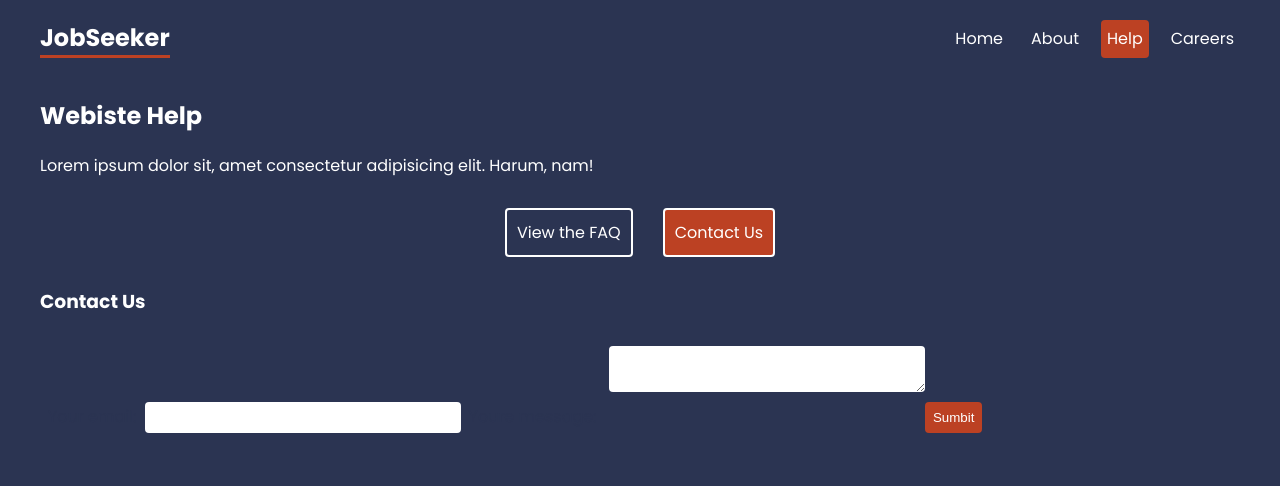
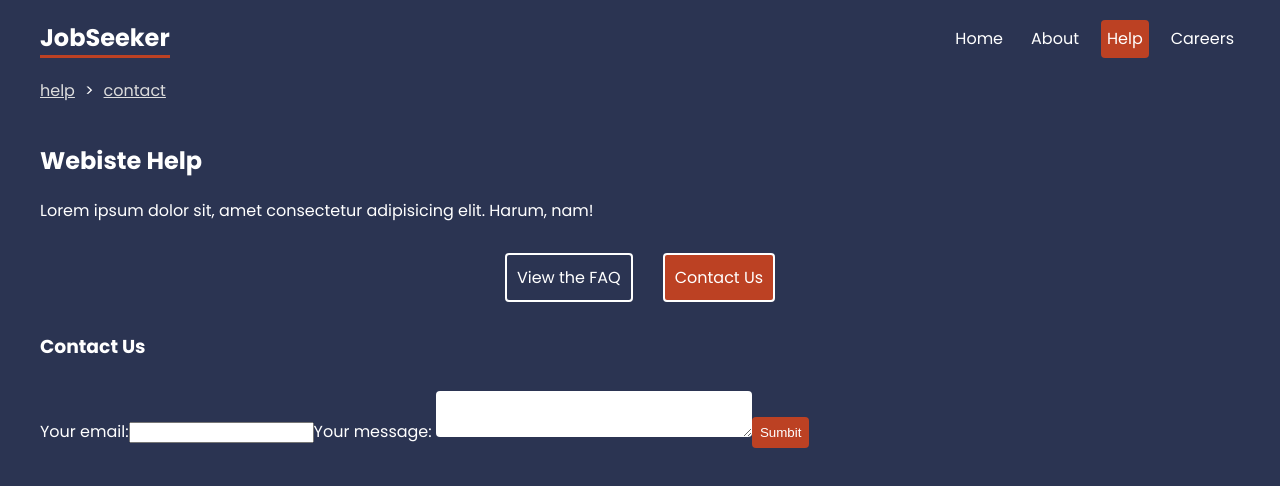
Before and after one commit to abdullah-rizwan1/JobSeeker, a React (Create React App) app: page /help/contact in a window 1280 px wide. Shown: the top 486 px of the page. Built offline with nearby package versions, Linux system fonts and the light colour scheme.

Commit message:
Added react forms

```diff
--- a/src/App.js
+++ b/src/App.js
@@ -6,7 +6,7 @@
 } from 'react-router-dom'
 import Home from './pages/Home'
 import About from './pages/About'
-import { Contact } from './pages/help/Contact'
+import { Contact, contactAction } from './pages/help/Contact'
 import { Faq } from './pages/help/Faq'
 //Layouts
 import RootLayout from './layouts/RootLayout'
@@ -26,7 +26,7 @@
       <Route path="about" element={<About />} />
       <Route path="help" element={<HelpLayout />}>
         <Route path="faq" element={<Faq />} />
-        <Route path="contact" element={<Contact />} />
+        <Route path="contact" element={<Contact />} action={contactAction} />
       </Route>
       <Route
         path="careers"
--- /dev/null
+++ b/src/components/Breadcrumbs.jsx
@@ -0,0 +1,21 @@
+import {useLocation, Link} from 'react-router-dom'
+
+export const Breadcrumbs = () => {
+
+  const location = useLocation()
+  let currentLink = ''
+  const crumbs = location.pathname.split('/').filter(crumb => crumb !== '').map(crumb => {
+    currentLink += `/${crumb}`
+
+    return (
+        <div className="crumb" key={crumb}>
+            <Link to={currentLink}>{crumb}</Link>
+        </div>
+    )
+  })
+    return (
+        <div className="breadcrumbs">
+            {crumbs}
+        </div>
+  )
+}
--- a/src/index.css
+++ b/src/index.css
@@ -96,13 +96,16 @@
   margin-top: 30px;
 }
 
-form input, form label span, form textarea {
-  margin-bottom: 30px;
+form input span, form textarea {
   padding: 8px;
   border-radius: 4px;
   border: 0;
   width: 300px;
-  color: var(--secondary);
+  color: #2b3452;
+}
+
+form label {
+  color: #ddd;
 }
 
 form label span {
@@ -139,3 +142,27 @@
   border-radius: 4px;
   margin: 20px 0;
 }
+
+.breadcrumbs {
+  max-width: 1200px;
+  margin: 20px auto;
+}
+
+
+.breadcrumbs > * {
+  display: inline-block;
+  margin-right: 10px;
+}
+
+.breadcrumbs .crumb:after {
+  content: '>';
+  margin-left: 10px;
+}
+
+.breadcrumbs .crumb:last-child:after {
+  display: none;
+}
+
+.breadcrumbs .crumb a {
+  color: #ddd;
+}
--- a/src/layouts/RootLayout.jsx
+++ b/src/layouts/RootLayout.jsx
@@ -1,4 +1,5 @@
 import { NavLink, Outlet } from "react-router-dom"
+import { Breadcrumbs } from "../components/Breadcrumbs"
 
 const RootLayout = () => {
   return (
@@ -11,6 +12,7 @@
                 <NavLink to='help'>Help</NavLink>
                 <NavLink to='careers'>Careers</NavLink>
             </nav>
+            <Breadcrumbs />
         </header>
         <main>
             <Outlet />
--- a/src/pages/help/Contact.jsx
+++ b/src/pages/help/Contact.jsx
@@ -1,18 +1,39 @@
+import { Form, redirect, useActionData } from "react-router-dom"
+
 export const Contact = () => {
+    const data = useActionData()
     return (
         <div className="contact">
             <h3>Contact Us</h3>
-            <form action="">
+            <Form method='post' action="/help/contact">
                 <label>
                     <span>Your email:</span>
                     <input type="email" name='email' rquired />
                 </label>
                 <label>
-                    <span>Youre message: </span>
+                    <span>Your message: </span>
                     <textarea name="message" required></textarea>
                 </label>
-                <button>Sumbit</button>
-            </form>
+
+                <button className="submit">Sumbit</button>
+                {data && data.error && <p>{data.error}</p>}
+            </Form>
         </div>
     )
 }
+
+export const contactAction = async ({ request }) => {
+    const data = await request.formData()
+    const submission = {
+        email: data.get('email'),
+        message: data.get('message')
+    }
+    console.log(submission)
+
+    if (submission.message.length < 10) {
+        return {error: "Meassage must be over 10 chars long"}
+    }
+
+    return redirect('/')
+
+}
```
